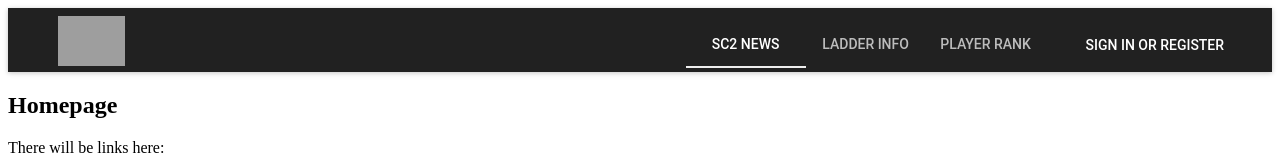
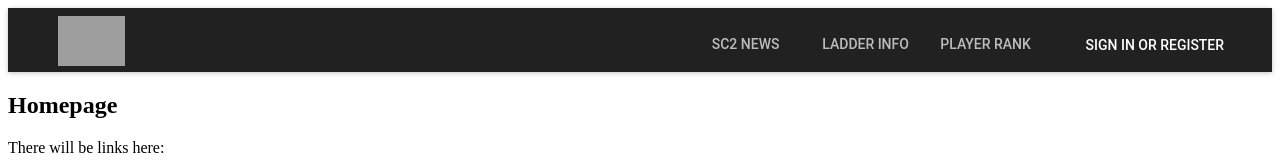
Before and after one commit to mattboran/SC2Info-React, a React (Create React App) app in the folder React/: page / in a window 1280 px wide. Shown: the top 160 px of the page. Built offline with nearby package versions, Linux system fonts and the light colour scheme; grey boxes are pictures that could not be loaded.

Commit message:
Fixed header active tab problem

```diff
--- a/React/src/App.js
+++ b/React/src/App.js
@@ -7,6 +7,7 @@ import getMuiTheme from 'material-ui/styles/getMuiTheme';
 // Pages in the app
 import SignIn from './components/SignIn';
 import Register from './components/Register';
+import LadderInfo from './components/LadderInfo';
 import News from './components/News';
 // Styles and Fonts
 import {grey900, grey700, grey500,grey200} from 'material-ui/styles/colors'
@@ -35,6 +36,7 @@ class App extends Component {
                     <Switch>
                         <Route exact path="/" component ={News} />
                         <Route exact path="/News"  component={News}/>
+                        <Route exact path="/LadderInfo"  component={LadderInfo}/>
                         <Route exact path="/SignIn" component={SignIn} signIn={true}/>
                         <Route exact path="/Register" component={Register} signIn={true}/>
                     </Switch>
--- /dev/null
+++ b/React/src/components/LadderInfo.js
@@ -0,0 +1,18 @@
+import React, {Component} from 'react';
+import Header from './shared/Header';
+class LadderInfo extends Component{
+    render(){
+
+        return(
+            <div>
+                <Header signIn={false} />
+                    <div>
+                    <h2>Ladder Info</h2>
+
+                </div>
+            </div>
+        );
+    }
+}
+
+export default LadderInfo;
--- a/React/src/components/shared/Header.js
+++ b/React/src/components/shared/Header.js
@@ -1,13 +1,12 @@
 import React, {Component} from 'react';
-import {Link, withRouter} from 'react-router-dom';
+import {Link, withRouter, matchPath} from 'react-router-dom';
 import {AppBar, ToolbarGroup, Tabs, Tab,
     FontIcon, IconButton, FlatButton} from 'material-ui';
 import styled from 'styled-components';
 
 import Image from './Image';
 
-
-class NavLinks extends  Component{
+class NavBar extends Component{
     constructor(props){
         super(props);
         this.goBack = this.goBack.bind(this);
@@ -24,17 +23,7 @@ class NavLinks extends  Component{
 
         if (!this.props.signIn){
             return(
-                <ToolbarGroup>
-                    <StyledTabs>
-                        <StyledTab label="SC2 News" containerElement={<Link to="/News"/>}/>
-                        <StyledTab label="Ladder Info" />
-                        <StyledTab label="Player Rank" />
-                    </StyledTabs>
-                    <FlatButton label="Sign In or Register"
-                                primary={true}
-                                labelStyle={{color:'white', fontWeight:550}}
-                                containerElement={<Link to="/SignIn"/>}/>
-                </ToolbarGroup>
+                <NavLinks {...this.props}/>
             );
         }
         return(
@@ -52,6 +41,40 @@ class NavLinks extends  Component{
     }
 }
 
+class NavLinks extends  Component{
+
+    render(){
+        const mountTabValueFactory = (location, tabId) => (route) => !!matchPath(location.pathname, { path: route, exact: true }) ? tabId : 0.4;
+
+        const tabId = 'navTabId';
+        const {location, match} = this.props;
+        const getTabValue = mountTabValueFactory(location, tabId);
+        console.log("Route = "+'/:id');
+        console.log("mountTabValueFactory ("+location+", "+(tabId)+")");
+        return(
+            <ToolbarGroup>
+                <StyledTabs value={tabId}>
+                    <StyledTab
+                        value={getTabValue('/News')}
+                        label="SC2 News"
+                        containerElement={<Link to="/News"/>}/>
+                    <StyledTab
+                        value={getTabValue('/LadderInfo')}
+                        label="Ladder Info"
+                        containerElement={<Link to="/LadderInfo"/>}/>
+                    <StyledTab
+                        value={getTabValue('/PlayerRank')}
+                        label="Player Rank" />
+                </StyledTabs>
+                <FlatButton label="Sign In or Register"
+                            primary={true}
+                            labelStyle={{color:'white', fontWeight:550}}
+                            containerElement={<Link to="/SignIn"/>}/>
+            </ToolbarGroup>
+        )
+    }
+}
+
 class Header extends Component{
 
     // Determine NavLinks content based on prop passed to header
@@ -65,7 +88,7 @@ class Header extends Component{
                     </a>
                 }
                 iconElementRight = {
-                    <NavLinks {...this.props}/>
+                    <NavBar {...this.props}/>
                 }
             >
             </StyledAppBar>
```
